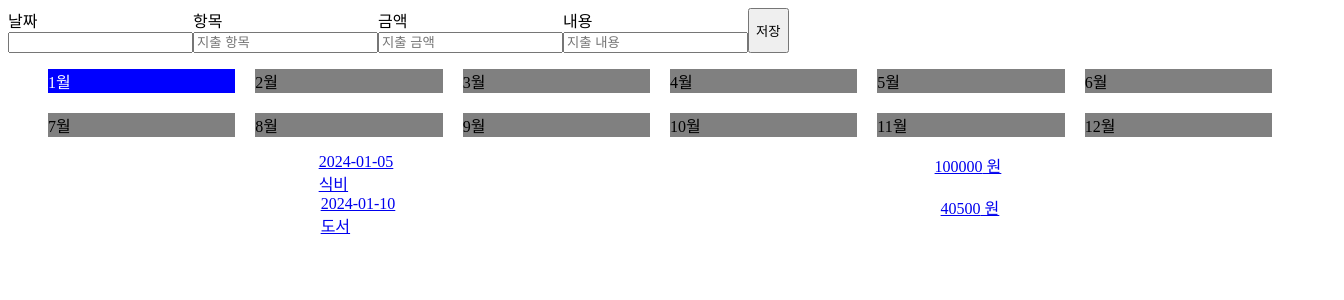
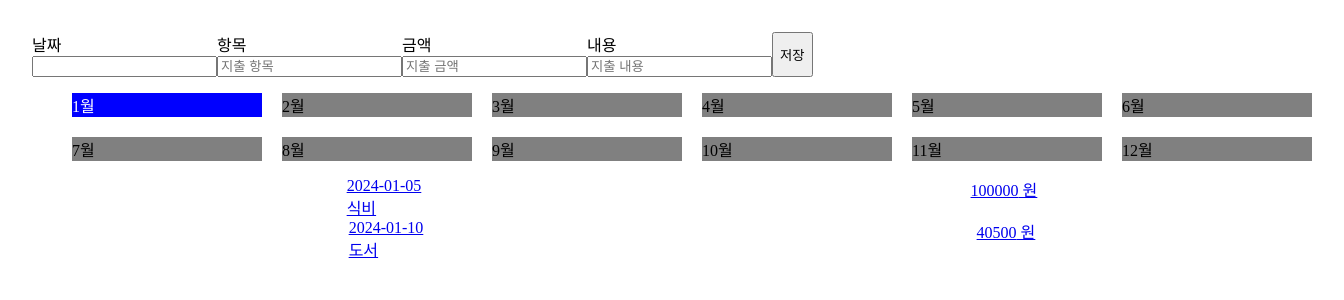
Before and after one commit to hb9901/CheckBook, a React (Vite) app: page / in a window 1280 px wide. Shown: the top 300 px of the page, 1344 px wide, since content can reach past the window. Built offline with nearby package versions, Linux system fonts and the light colour scheme.

Commit message:
style: global style 생성

```diff
--- a/src/App.jsx
+++ b/src/App.jsx
@@ -1,7 +1,13 @@
+import GlobalStyle from "./GlobalStyle";
 import Router from "./routes/router";
 
 function App() {
-  return <Router/>;
+  return (
+    <>
+      <GlobalStyle />
+      <Router />
+    </>
+  );
 }
 
 export default App;
--- /dev/null
+++ b/src/GlobalStyle.jsx
@@ -0,0 +1,12 @@
+import { createGlobalStyle } from "styled-components";
+
+const GlobalStyle = createGlobalStyle`
+  body {
+    width: 100%;
+    max-width: 1280px;
+    margin: 0 auto;
+    padding: 2rem;
+  }
+`;
+
+export default GlobalStyle;
```
